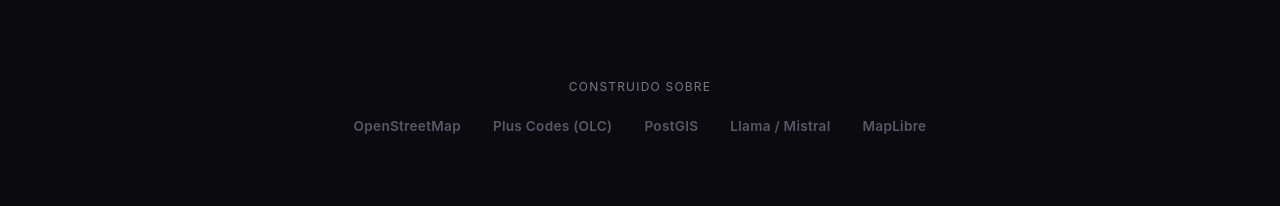
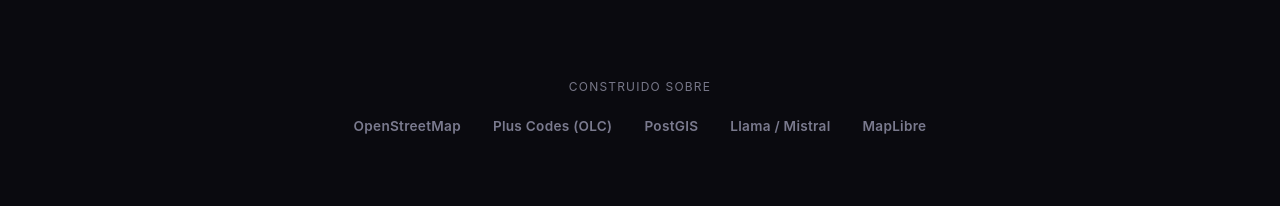
Before and after one commit to andreseloysv/direccionve.org, a website: page index.html in a window 1280 px wide. Shown: the part 810-1016 px from the top of the page. Drawn offline with Linux system fonts and the light colour scheme.

Commit message:
increase contrast

```diff
--- a/index.html
+++ b/index.html
@@ -355,13 +355,12 @@
       justify-content: center;
       gap: 32px;
       flex-wrap: wrap;
-      opacity: 0.6;
     }
 
     .tech-logos span {
       font-size: 0.85rem;
       font-weight: 600;
-      color: var(--text-secondary);
+      color: #7a7a8e;
       letter-spacing: 0.02em;
     }
 
```
